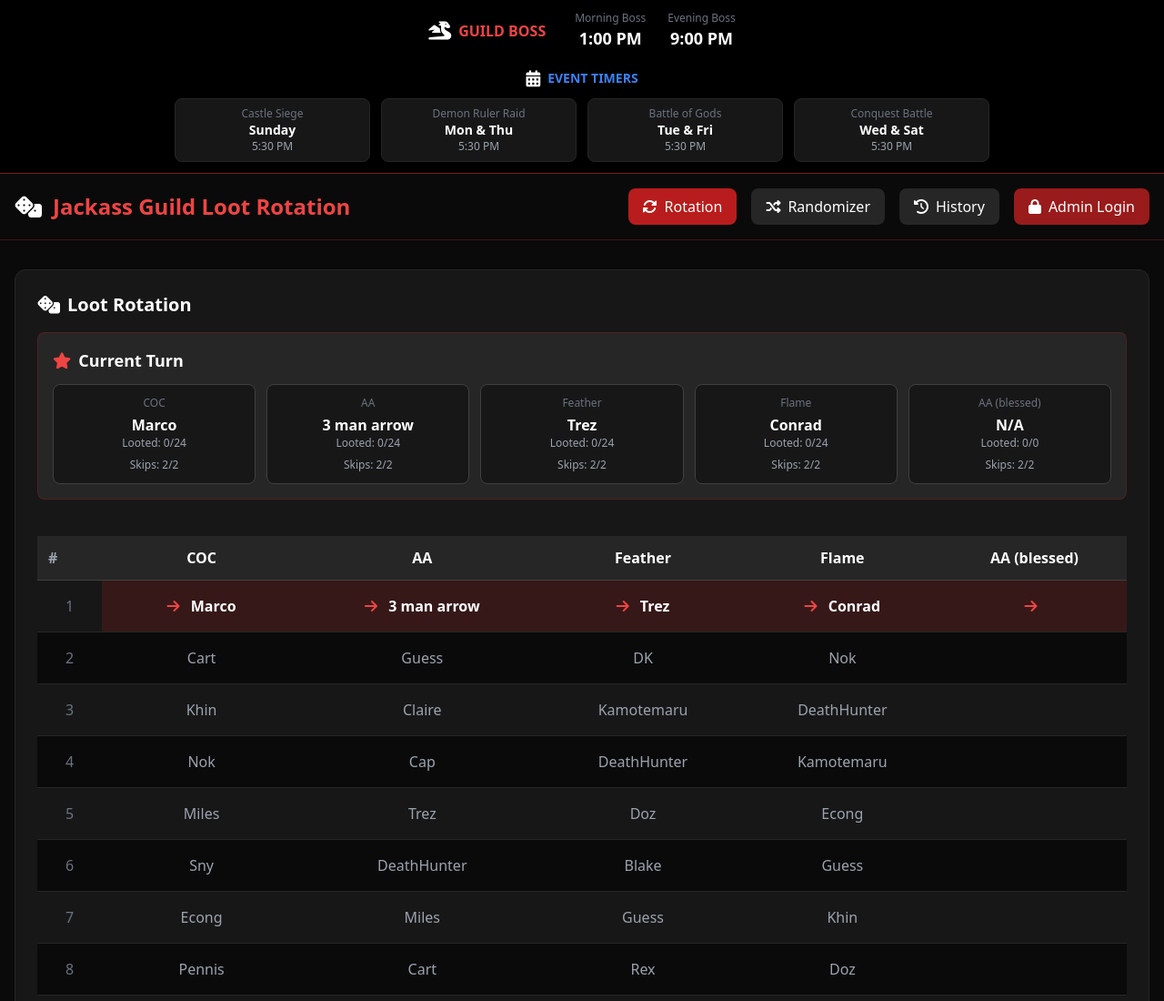
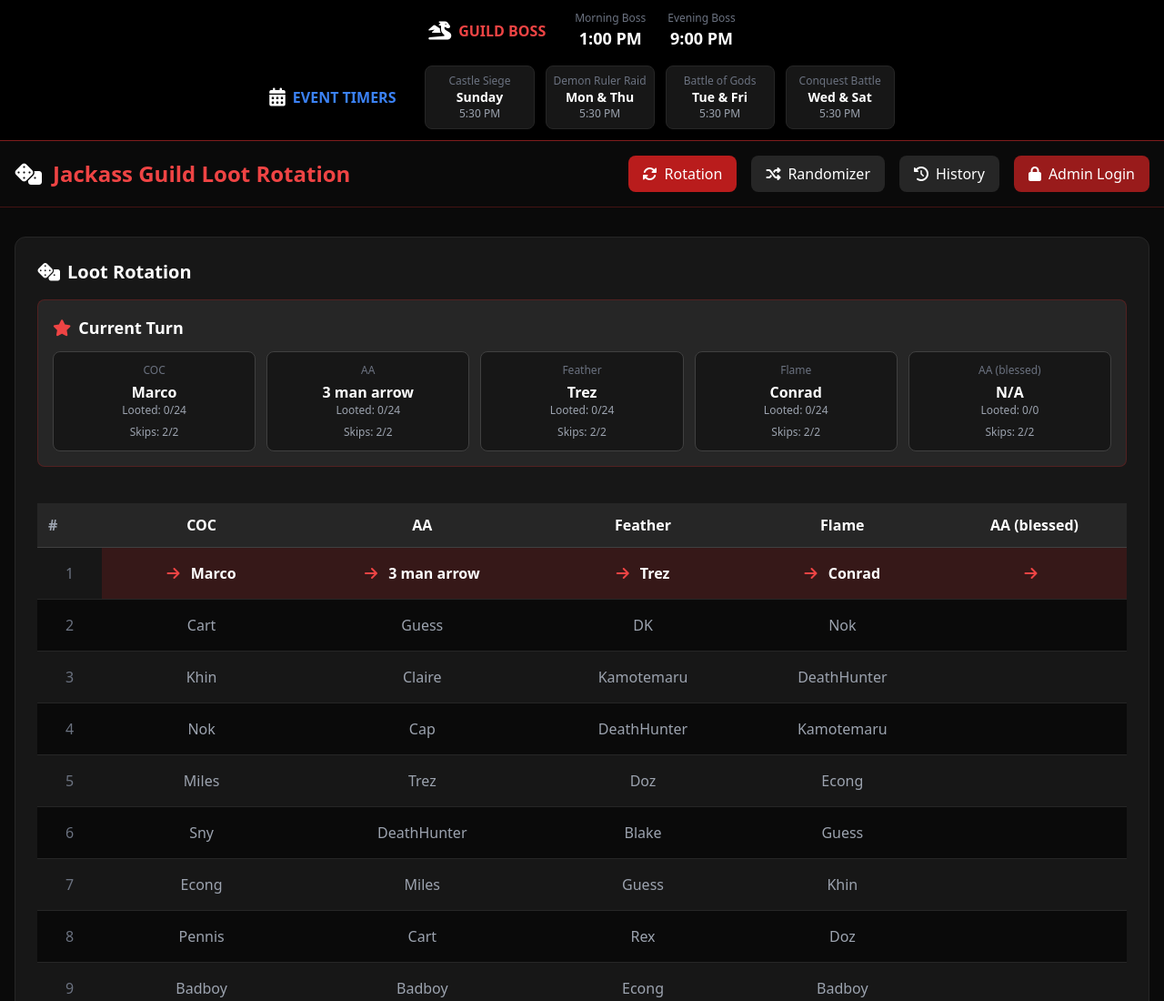
Before and after one commit to neriesapiera25/nerieagain, a plain HTML site: page index.html in a window 1280 px wide. Shown: the top 1100 px of the page at 91% size. Drawn offline with nearby package versions, Linux system fonts and the light colour scheme.

Commit message:
Move event timers to same section as guild boss
- Event timers now in same row/section as guild boss timer
- Better integration and visual consistency
- Maintains responsive layout for mobile/desktop

```diff
--- a/index.html
+++ b/index.html
@@ -92,13 +92,13 @@
                     </div>
                 </div>
 
-                <!-- Event Timers Section -->
-                <div class="flex flex-col items-center space-y-2">
+                <!-- Event Timers Section - Same Row as Guild Boss -->
+                <div class="flex flex-col sm:flex-row items-center justify-center space-y-2 sm:space-y-0 sm:space-x-8">
                     <div class="flex items-center space-x-2">
-                        <i class="fas fa-calendar-alt text-white text-lg"></i>
-                        <span class="font-bold text-blue-500 text-sm">EVENT TIMERS</span>
+                        <i class="fas fa-calendar-alt text-white text-lg sm:text-xl"></i>
+                        <span class="font-bold text-blue-500 text-sm sm:text-base">EVENT TIMERS</span>
                     </div>
-                    <div class="grid grid-cols-2 sm:grid-cols-4 gap-3 w-full max-w-4xl">
+                    <div class="grid grid-cols-2 sm:grid-cols-4 gap-2 sm:gap-3 w-full sm:w-auto">
                         <!-- Castle Siege -->
                         <div class="text-center bg-neutral-900 rounded-lg p-2 border border-neutral-800">
                             <p class="text-xs text-gray-500">Castle Siege</p>
```
